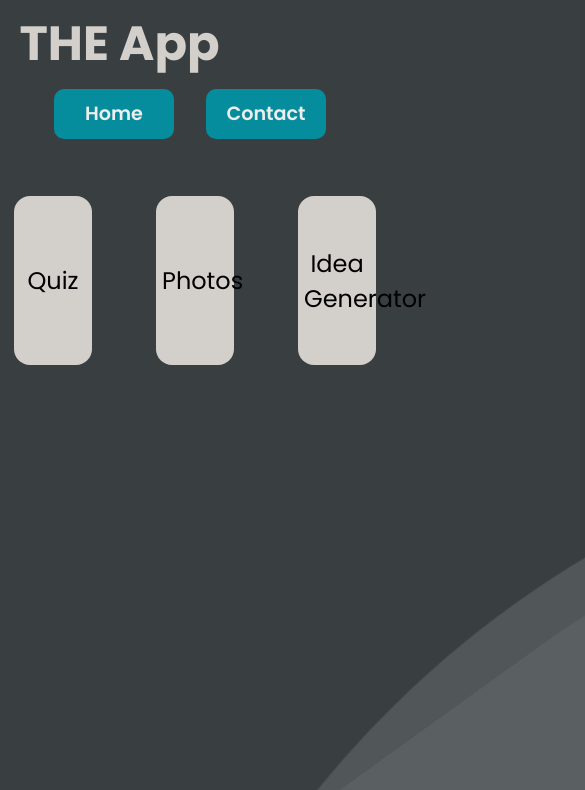
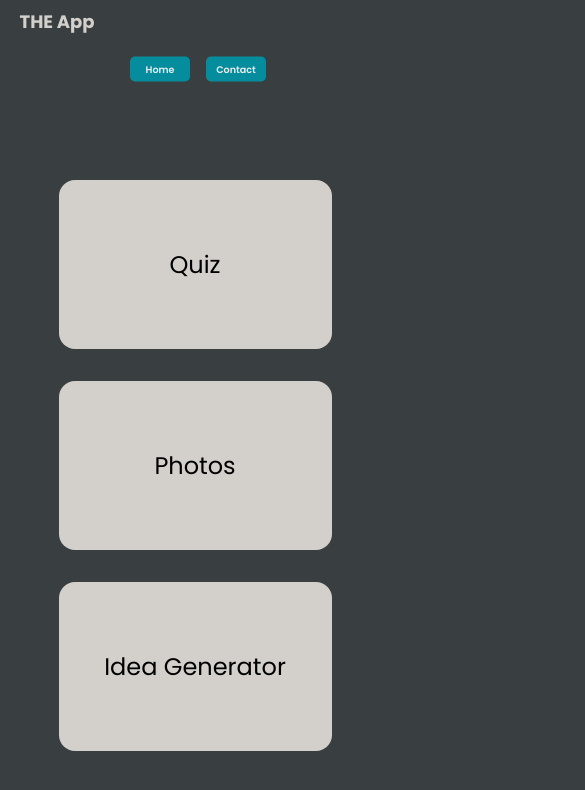
Before and after one commit to mehrfarben/everything-app, a React (Create React App) app: page / in a window 390 px wide. Shown: the top 790 px of the page, 585 px wide, since content can reach past the window. Built offline with nearby package versions, Linux system fonts and the light colour scheme.

Commit message:
Minor bug fixes and mobile responsivity (still working on it though)

```diff
--- a/src/App.css
+++ b/src/App.css
@@ -4,6 +4,7 @@
 
 body {
   background-color: #393e41;
+  user-select: none;
 }
 
 html,
@@ -131,7 +132,6 @@ body,
 }
 
 .footer {
-  cursor: default;
   font-size: small;
   color: #bbb;
   position: absolute;
@@ -162,7 +162,6 @@ body,
   height: 2000px;
   margin-top: 150px;
   margin-left: -100px;
-
   border-radius: 43%;
 }
 
@@ -218,8 +217,35 @@ body,
 .idea-btn:hover {
   cursor: pointer;
   transform: scalex(101%);
+  background-color: #a19b91;
+  color: #fff;
 }
 
 .idea-btn:active {
   transform: scaleX(100%);
 }
+
+@media only screen and (max-width: 600px) {
+  .app-body {
+    flex-direction: column;
+  }
+  .app {
+    width: 70vw;
+    height: 20vh;
+    margin: 1rem;
+  }
+  .wave {
+    display: none;
+  }
+  .app-image {
+  }
+  .idea-page {
+    transform: scale(70%);
+  }
+  .logo {
+    font-size: large;
+  }
+  .navbuttons {
+    transform: scale(50%);
+  }
+}
```
